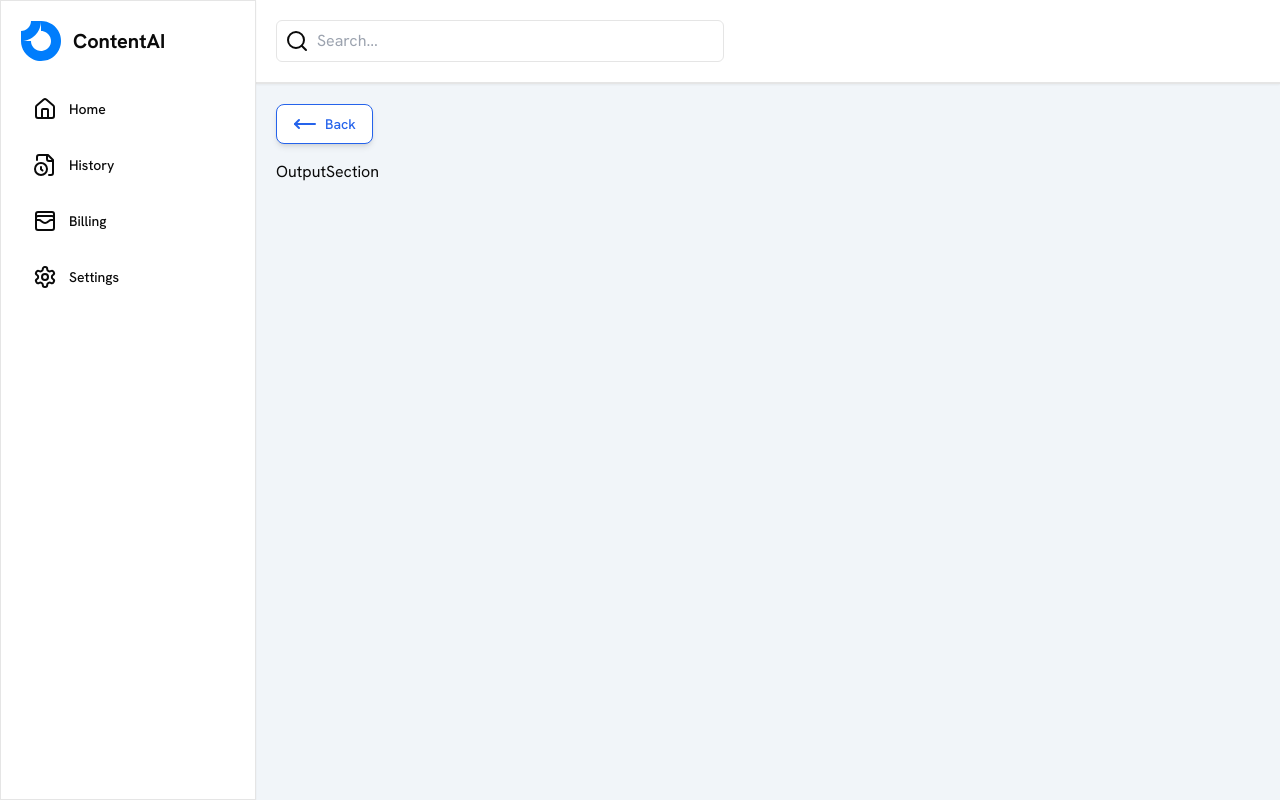
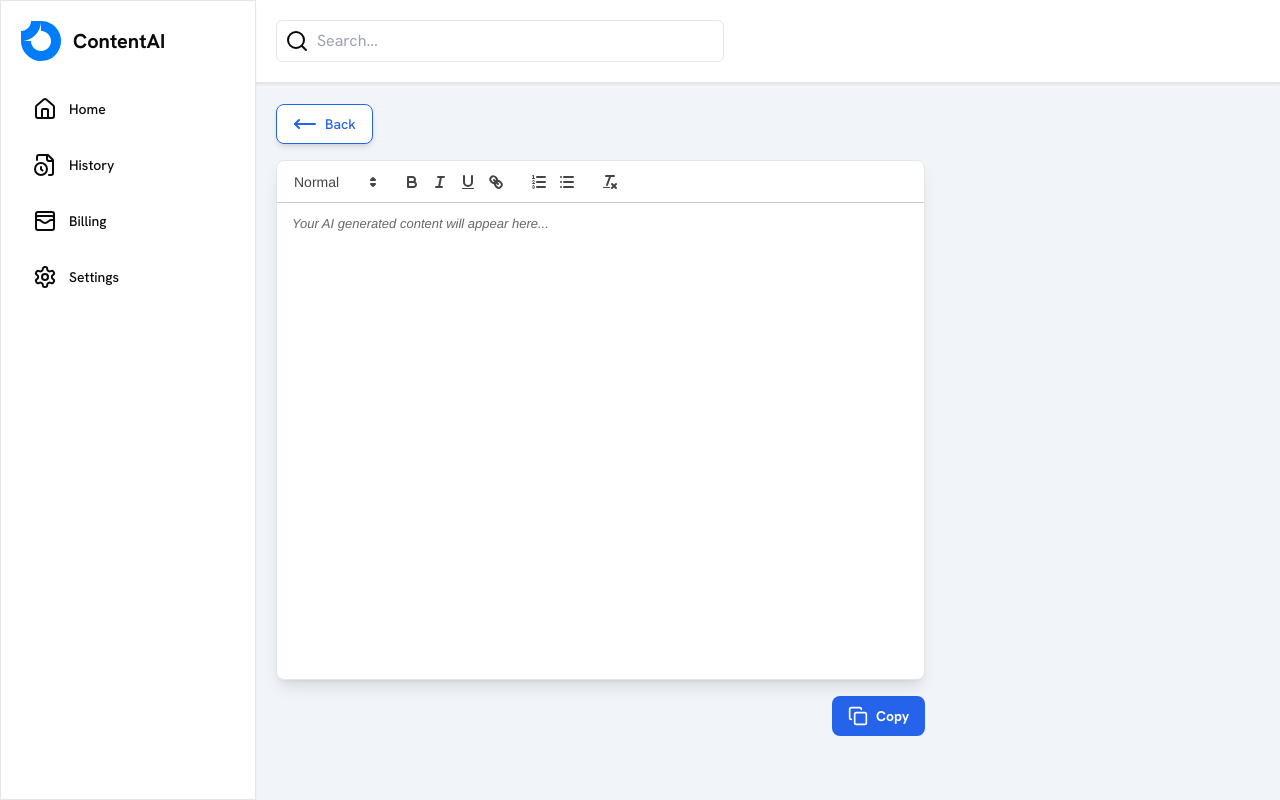
Before and after one commit to neilchauhan2/contentai, a Next.js app: page /dashboard/content/1 in a window 1280 px wide. Built offline with nearby package versions, Linux system fonts and the light colour scheme.

Commit message:
feat: Add Rich Text Editor

```diff
--- a/app/dashboard/content/_components/InputSection.tsx
+++ b/app/dashboard/content/_components/InputSection.tsx
@@ -20,7 +20,7 @@ const InputSection = ({ selectedTemplate, processFormData }: { selectedTemplate:
   }
 
   return (
-    <div className='p-5 shadow-md border rounded-lg bg-white'>
+    <div className='p-5 shadow-md border rounded-lg bg-white h-[520px] relative'>
       <div className='flex items-center gap-3 mb-2'>
         <Image
           src={selectedTemplate.icon}
@@ -60,7 +60,7 @@ const InputSection = ({ selectedTemplate, processFormData }: { selectedTemplate:
             </div>
           ))}
         <Button
-          className='w-full py-6 text-white bg-blue-600 rounded-lg font-bold hover:scale-105 transition-all duration-300 hover:bg-blue-700'
+          className='w-[90%] py-6 text-white bg-blue-600 rounded-lg font-bold hover:scale-105 transition-all duration-300 hover:bg-blue-700 absolute bottom-0 right-0 left-0 my-4 mx-auto'
           type='submit'>
           Generate Content
         </Button>
--- a/app/dashboard/content/_components/OutputSection.tsx
+++ b/app/dashboard/content/_components/OutputSection.tsx
@@ -1,8 +1,26 @@
-import React from 'react'
+"use client"
+import { Button } from '@/components/ui/button';
+import { Copy } from 'lucide-react';
+import React, { useState } from 'react'
+import ReactQuill from 'react-quill';
+import 'react-quill/dist/quill.snow.css';
+
 
 const OutputSection = () => {
+  const [value, setValue] = useState('');
   return (
-    <div>OutputSection</div>
+    <div>
+      <div className='h-[520px] w-full bg-white shadow-lg border rounded-lg relative'>
+        <ReactQuill theme="snow" value={value} onChange={setValue}
+          placeholder='Your AI generated content will appear here...'
+          style={{ height: '90%', width: '100%', border: 'none !important', borderRadius: '0.5rem' }}
+        />
+      </div>
+      <Button className='float-right mt-4 py-4 text-white bg-blue-600 rounded-lg font-bold hover:scale-105 transition-all duration-300 hover:bg-blue-700'>
+        <Copy className='w-5 h-5' />
+        <span className='ml-2'>Copy</span>
+      </Button>
+    </div>
   )
 }
 
--- a/app/globals.css
+++ b/app/globals.css
@@ -67,3 +67,12 @@
     @apply bg-background text-foreground;
   }
 }
+
+.ql-container {
+  border: none !important;
+}
+
+.ql-toolbar {
+  border: none !important;
+  border-bottom: 1px solid #ccc !important;
+}
--- a/app/page.tsx
+++ b/app/page.tsx
@@ -1,5 +1,3 @@
-import Image from "next/image";
-
 export default function Home() {
   return (
     <div>
--- a/package.json
+++ b/package.json
@@ -18,6 +18,7 @@
     "next": "14.2.5",
     "react": "^18",
     "react-dom": "^18",
+    "react-quill": "^2.0.0",
     "tailwind-merge": "^2.4.0",
     "tailwindcss-animate": "^1.0.7"
   },
```
Also changed, not shown: 1 other file (tests, documents, lock files or other folders).
